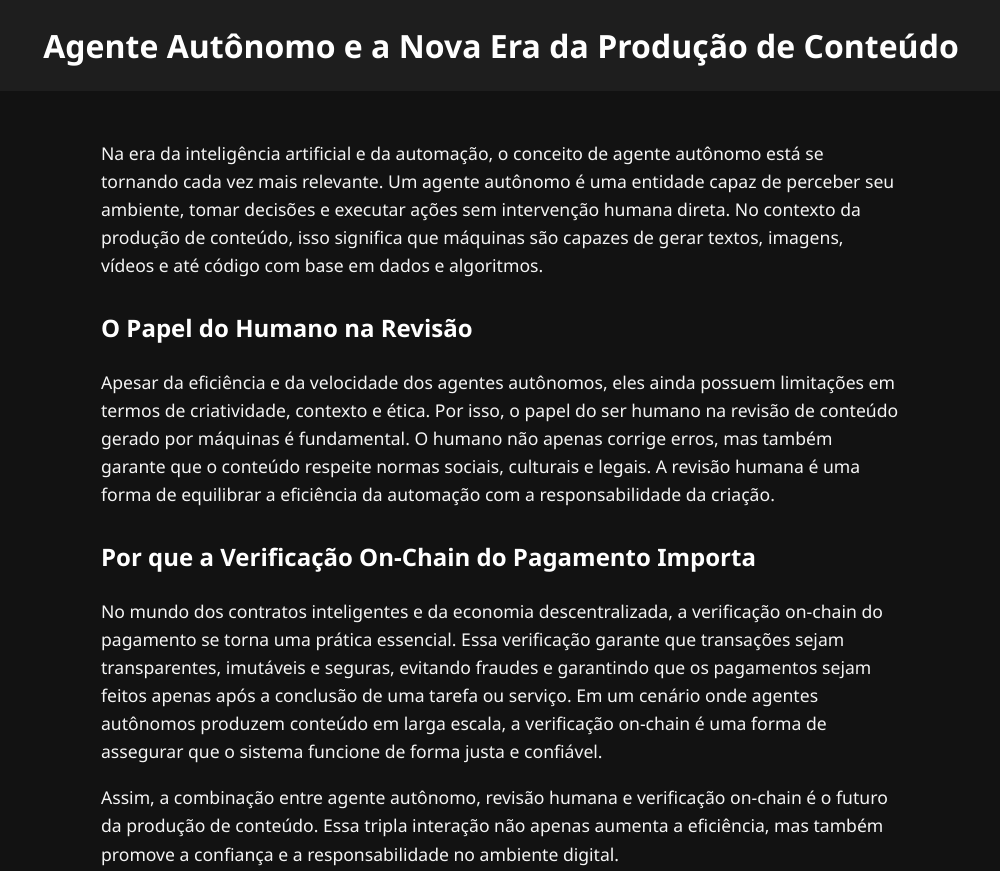
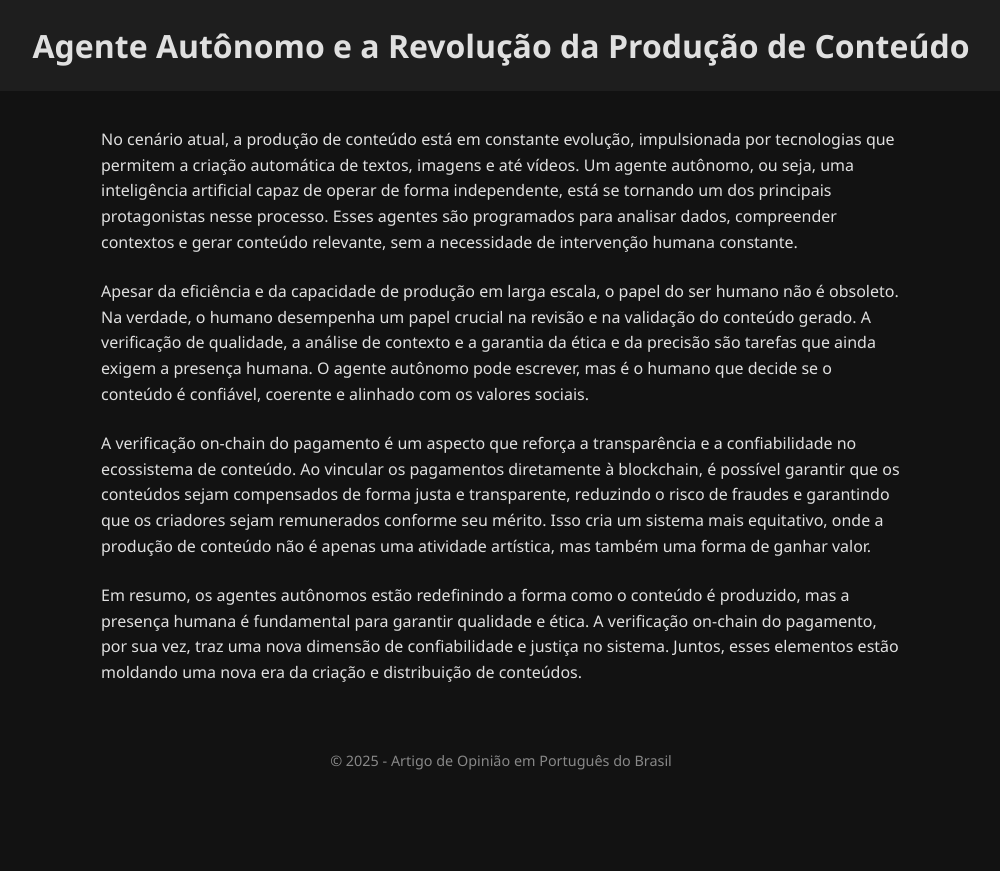
Before and after one commit to maicontsuda/asura, a website: page site/artigo-ia.html in a window 1280 px wide. Shown: the top 871 px of the page, without its empty margins (139-1139 px from the left). After the commit the page ends 800 px from the top, so only its background shows below. Drawn offline with Linux system fonts and the light colour scheme.

Commit message:
site: artigo-ia.html

```diff
--- a/site/artigo-ia.html
+++ b/site/artigo-ia.html
@@ -2,13 +2,13 @@
 <html lang="pt-BR">
 <head>
     <meta charset="UTF-8">
-    <title>Agente Autônomo e a Nova Era da Produção de Conteúdo</title>
+    <title>Agente Autônomo e a Revolução da Produção de Conteúdo</title>
     <style>
         body {
             margin: 0;
             font-family: 'Segoe UI', Tahoma, Geneva, Verdana, sans-serif;
             background-color: #121212;
-            color: #f5f5f5;
+            color: #e0e0e0;
             line-height: 1.6;
         }
 
@@ -21,26 +21,20 @@
         header h1 {
             margin: 0;
             font-size: 2em;
-            color: #ffffff;
         }
 
         main {
-            padding: 30px;
+            padding: 20px;
             max-width: 800px;
             margin: auto;
         }
 
         p {
-            font-size: 1.1em;
-        }
-
-        h2 {
-            color: #ffffff;
-            margin-top: 30px;
+            margin-bottom: 1.5em;
         }
 
         a {
-            color: #00ffcc;
+            color: #00bcd4;
             text-decoration: none;
         }
 
@@ -51,26 +45,23 @@
         footer {
             text-align: center;
             padding: 20px;
-            background-color: #1e1e1e;
+            font-size: 0.9em;
             color: #888;
-            font-size: 0.9em;
         }
     </style>
 </head>
 <body>
     <header>
-        <h1>Agente Autônomo e a Nova Era da Produção de Conteúdo</h1>
+        <h1>Agente Autônomo e a Revolução da Produção de Conteúdo</h1>
     </header>
     <main>
-        <p>Na era da inteligência artificial e da automação, o conceito de agente autônomo está se tornando cada vez mais relevante. Um agente autônomo é uma entidade capaz de perceber seu ambiente, tomar decisões e executar ações sem intervenção humana direta. No contexto da produção de conteúdo, isso significa que máquinas são capazes de gerar textos, imagens, vídeos e até código com base em dados e algoritmos.</p>
+        <p>No cenário atual, a produção de conteúdo está em constante evolução, impulsionada por tecnologias que permitem a criação automática de textos, imagens e até vídeos. Um agente autônomo, ou seja, uma inteligência artificial capaz de operar de forma independente, está se tornando um dos principais protagonistas nesse processo. Esses agentes são programados para analisar dados, compreender contextos e gerar conteúdo relevante, sem a necessidade de intervenção humana constante.</p>
 
-        <h2>O Papel do Humano na Revisão</h2>
-        <p>Apesar da eficiência e da velocidade dos agentes autônomos, eles ainda possuem limitações em termos de criatividade, contexto e ética. Por isso, o papel do ser humano na revisão de conteúdo gerado por máquinas é fundamental. O humano não apenas corrige erros, mas também garante que o conteúdo respeite normas sociais, culturais e legais. A revisão humana é uma forma de equilibrar a eficiência da automação com a responsabilidade da criação.</p>
+        <p>Apesar da eficiência e da capacidade de produção em larga escala, o papel do ser humano não é obsoleto. Na verdade, o humano desempenha um papel crucial na revisão e na validação do conteúdo gerado. A verificação de qualidade, a análise de contexto e a garantia da ética e da precisão são tarefas que ainda exigem a presença humana. O agente autônomo pode escrever, mas é o humano que decide se o conteúdo é confiável, coerente e alinhado com os valores sociais.</p>
 
-        <h2>Por que a Verificação On-Chain do Pagamento Importa</h2>
-        <p>No mundo dos contratos inteligentes e da economia descentralizada, a verificação on-chain do pagamento se torna uma prática essencial. Essa verificação garante que transações sejam transparentes, imutáveis e seguras, evitando fraudes e garantindo que os pagamentos sejam feitos apenas após a conclusão de uma tarefa ou serviço. Em um cenário onde agentes autônomos produzem conteúdo em larga escala, a verificação on-chain é uma forma de assegurar que o sistema funcione de forma justa e confiável.</p>
+        <p>A verificação on-chain do pagamento é um aspecto que reforça a transparência e a confiabilidade no ecossistema de conteúdo. Ao vincular os pagamentos diretamente à blockchain, é possível garantir que os conteúdos sejam compensados de forma justa e transparente, reduzindo o risco de fraudes e garantindo que os criadores sejam remunerados conforme seu mérito. Isso cria um sistema mais equitativo, onde a produção de conteúdo não é apenas uma atividade artística, mas também uma forma de ganhar valor.</p>
 
-        <p>Assim, a combinação entre agente autônomo, revisão humana e verificação on-chain é o futuro da produção de conteúdo. Essa tripla interação não apenas aumenta a eficiência, mas também promove a confiança e a responsabilidade no ambiente digital.</p>
+        <p>Em resumo, os agentes autônomos estão redefinindo a forma como o conteúdo é produzido, mas a presença humana é fundamental para garantir qualidade e ética. A verificação on-chain do pagamento, por sua vez, traz uma nova dimensão de confiabilidade e justiça no sistema. Juntos, esses elementos estão moldando uma nova era da criação e distribuição de conteúdos.</p>
     </main>
     <footer>
         &copy; 2025 - Artigo de Opinião em Português do Brasil
```
